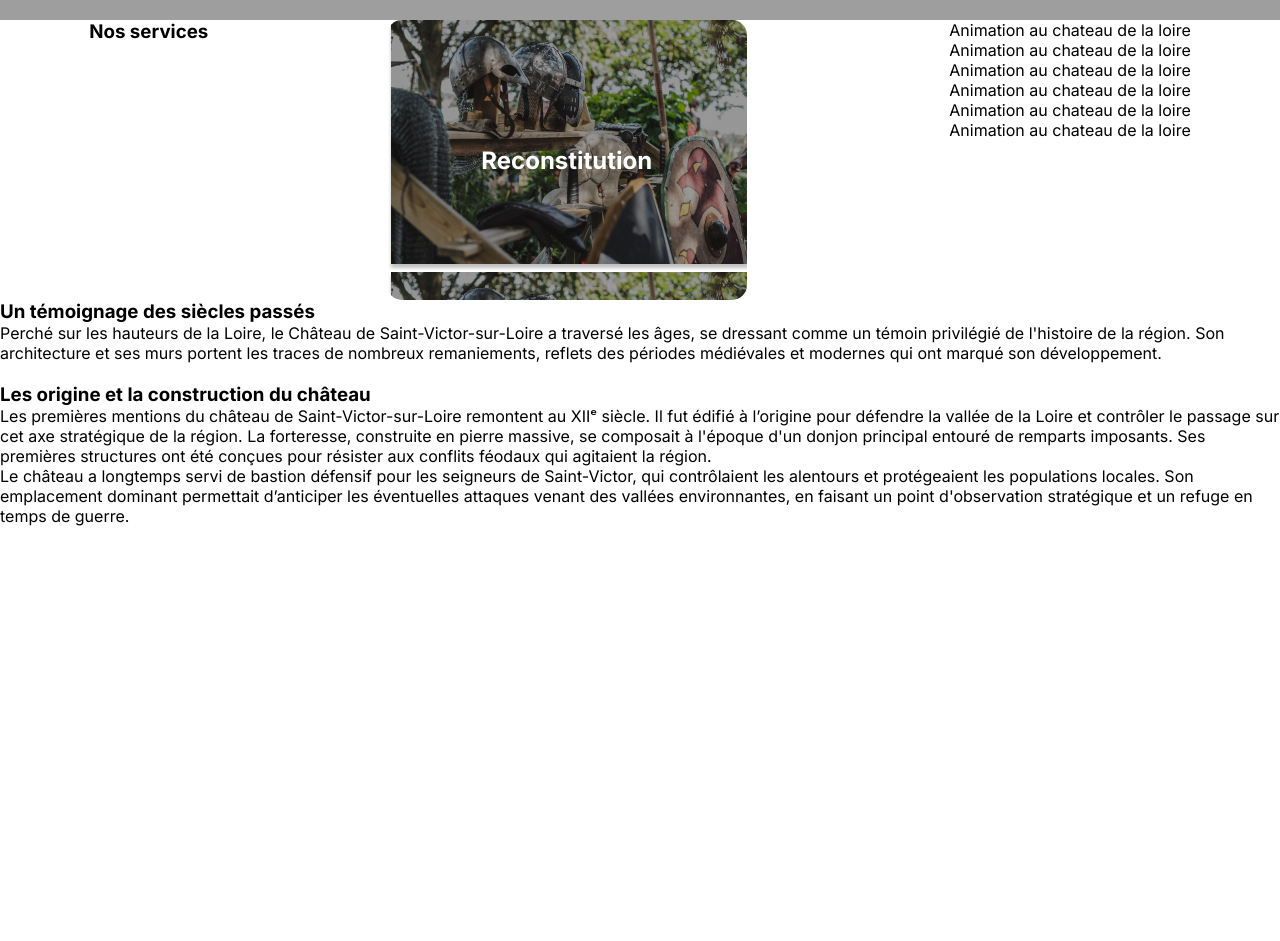
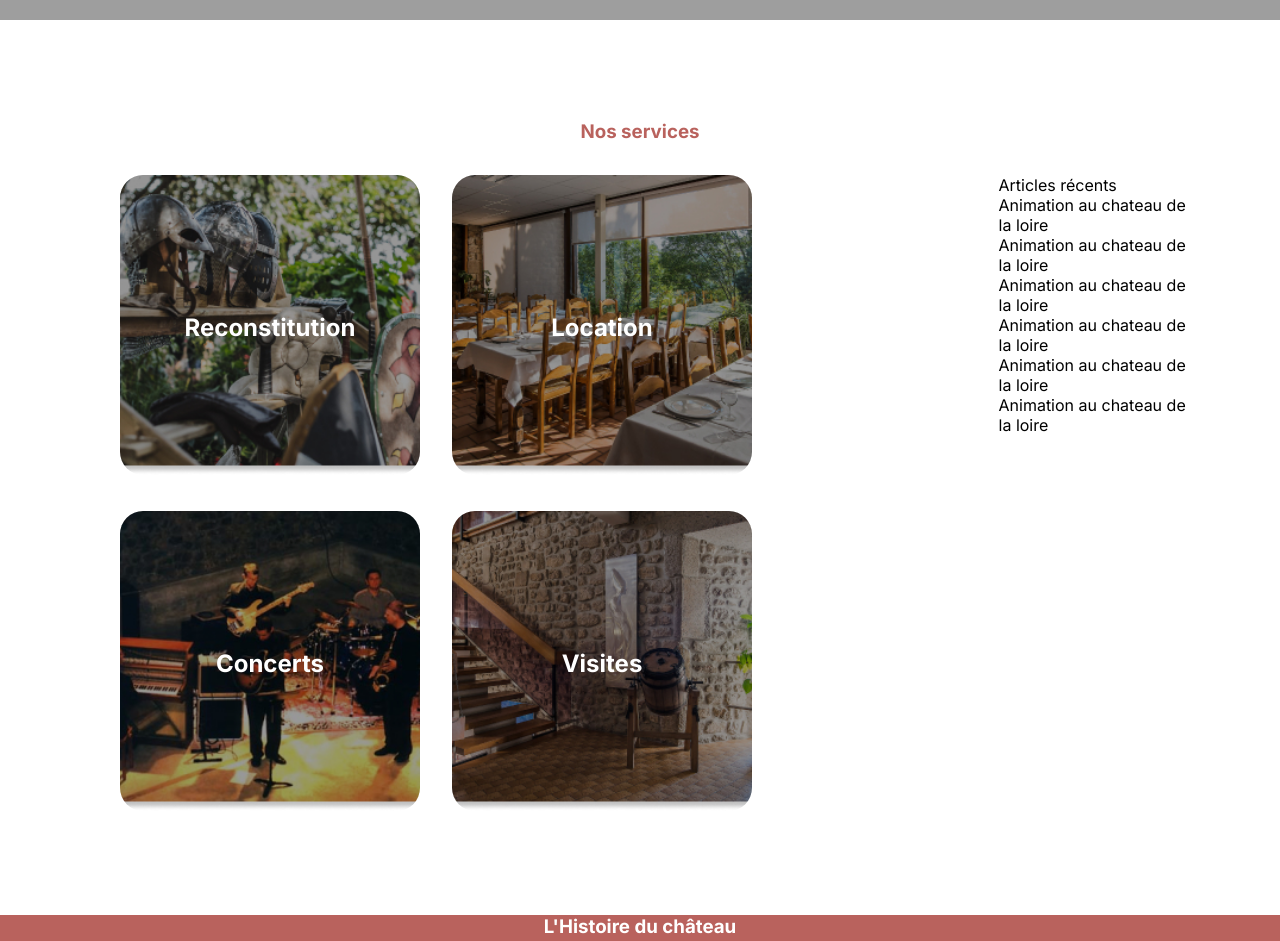
Before and after one commit to mahidine-z/test-nouvelle-formule, a plain HTML site: page index.html in a window 1280 px wide. Shown: the part 780-1721 px from the top of the page. Before the commit the page ends 1306 px from the top, so only its background shows below. Drawn offline with Linux system fonts and the light colour scheme; grey boxes are pictures that could not be loaded.

Commit message:
test nouvelle formule 2.0

```diff
--- a/index.html
+++ b/index.html
@@ -35,79 +35,98 @@
         </section>
 
         <!--Nos services-->
-        <section class="nosservices">
-            <h3>Nos services</h3>
+        <section>
+            <h3 class="couleurnosservices">Nos services</h3>
+            <div class="containerservices flex spacebetween container">
+                <!-- partie de gauche -->
+                <div class="width75 flex">
+                    <!--Reconstitution-->
+                    <a class="card" href="" title="lien pour la reconstitution">
 
-            <div>
-                <a href="" class="reconstitution" title="lien pour la reconstitution">
+                        <img src="assets/reconstitution.jpg">
+                        <h2>Reconstitution</h2>
+                    </a>
+                    <!--Location-->
+                    <a class="card" href="" title="lien pour la Location">
 
-               <!-- <img src="assets/reconstitution.jpg"-->
-                <h2>Reconstitution</h2>
-                </a>
+                        <img src="assets/location.jpg">
+                        <h2>Location</h2>
+                    </a>
+                    <!--Concerts-->
+                    <a class="card" href="" title="lien pour les Concerts">
+                        <img src="assets/concert.jpg" alt="">
+                        <h2>Concerts</h2>
+                    </a>
 
+                    <!--Visites-->
+                    <a class="card" href="" title="lien pour les visites">
+                        <img src="assets/visite.jpg" alt="">
+                        <h2>Visites</h2>
+                    </a>
+                </div>
+                <!-- partie de droite -->
+                <aside>
 
-              <!--  <a class="btn" href="" title="lien pour la reconstitution">Location</a>
-                <img src="assets/location.jpg" alt="">
+                    <div class="sticky">
+                        <p>Articles récents</p>
+                        <nav>
+                            <ul>
 
-                <a class="btn" href="" title="lien pour la reconstitution">Concerts</a>
-                <img src="assets/concert.jpg" alt="">
+                                <li><a href="Animation au chateau de la loire" class="black">Animation au chateau de la
+                                        loire</a></li>
+                                <li><a href="Animation au chateau de la loire" class="black">Animation au chateau de la
+                                        loire</a></li>
+                                <li><a href="Animation au chateau de la loire" class="black">Animation au chateau de la
+                                        loire</a></li>
+                                <li><a href="Animation au chateau de la loire" class="black"> Animation au chateau de la
+                                        loire</a></li>
+                                <li><a href="Animation au chateau de la loire" class="black">Animation au chateau de la
+                                        loire</a></li>
+                                <li><a href="Animation au chateau de la loire" class="black"> Animation au chateau de la
+                                        loire</a></li>
 
-                <a class="btn" href="" title="lien pour la reconstitution">Visites</a>
-                <img src="assets/visite.jpg" alt="">
--->
-
-
-
-
-
+                            </ul>
+                    </div>
+                    </nav>
+                </aside>
 
             </div>
+            <!--Fioriture-->
+            <img src="assets/filigrane.png" alt="" class="filigrane">
 
-
-
-
-            <aside>
-                <h3></h3>
-                <ul>
-                    <li>Animation au chateau de la loire</li>
-                    <li>Animation au chateau de la loire</li>
-                    <li>Animation au chateau de la loire</li>
-                    <li>Animation au chateau de la loire</li>
-                    <li>Animation au chateau de la loire</li>
-                    <li>Animation au chateau de la loire</li>
-
-                </ul>
-            </aside>
         </section>
 
         <!--Un témoignage des siècles passés-->
-        <section>
-            <h3>Un témoignage des siècles passés</h3>
-            <p>Perché sur les hauteurs de la Loire, le Château de Saint-Victor-sur-Loire a traversé les âges, se
-                dressant comme un témoin privilégié de l'histoire de la région. Son architecture et ses murs portent les
-                traces de nombreux remaniements, reflets des périodes médiévales et modernes qui ont marqué son
-                développement.</p>
-            <img src="" alt="">
+        <section class="témoignage ">
+            <h3 class="couleurtext">L'Histoire du château</h3>
+            <div class="flex spacebetween container">
+                <div class="sièclespassés couleurtext">
+                    <h4>Un témoignage des siècles passés</h4>
+                    <p>Perché sur les hauteurs de la Loire, le Château de Saint-Victor-sur-Loire a traversé les âges, se
+                        dressant comme un témoin privilégié de l'histoire de la région. Son architecture et ses murs
+                        portent les
+                        traces de nombreux remaniements, reflets des périodes médiévales et modernes qui ont marqué son
+                        développement.</p>
+                </div>
+                <img src="assets/loire.jpg" class="card" alt="">
+            </div>
         </section>
 
         <section>
             <h3>Les origine et la construction du château</h3>
             <p>Les premières mentions du château de Saint-Victor-sur-Loire remontent au XIIᵉ siècle. Il fut édifié à
-                l’origine pour défendre la vallée de la Loire et contrôler le passage sur cet axe stratégique de la
+                l'origine pour défendre la vallée de la Loire et contrôler le passage sur cet axe stratégique de la
                 région. La forteresse, construite en pierre massive, se composait à l'époque d'un donjon principal
                 entouré de remparts imposants. Ses premières structures ont été conçues pour résister aux conflits
                 féodaux qui agitaient la région.</p>
             <p>Le château a longtemps servi de bastion défensif pour les seigneurs de Saint-Victor, qui contrôlaient les
-                alentours et protégeaient les populations locales. Son emplacement dominant permettait d’anticiper les
+                alentours et protégeaient les populations locales. Son emplacement dominant permettait d'anticiper les
                 éventuelles attaques venant des vallées environnantes, en faisant un point d'observation stratégique et
                 un refuge en temps de guerre.</p>
 
 
 
         </section>
-
-
-
     </main>
 
 </body>
--- a/style.css
+++ b/style.css
@@ -39,6 +39,9 @@ li {
 }
 
 /* header*/
+
+
+
 
 header nav {
     width: 40%;
@@ -110,33 +113,137 @@ h1 {
 
 .images {}
 
-.nosservices {
+/*.nosservices {
     width: 100%;
     display: flex;
     justify-content: space-around;
 }
 
-.nosservices div{
+.nosservices div {
     width: 30%;
+}*/
+
+
+
+/*.nosservices div img {
+    width: 100%;
+    object-fit: covers;*/
+
+h2 {
+    z-index: 1;
+    text-align: center;
 }
 
-.reconstitution{
-width: 45vh ;
-height: 35vh;
-background-image: url("/assets/reconstitution.jpg") ;
-border-radius: 15px;
-align-items: center;
-display: flex;
-justify-content: center;
+/*.location {
+    width: 45vh;
+    height: 35vh;
+    background-image: url("/assets/location.jpg");
+    border-radius: 15px;
+    align-items: center;
+    display: flex;
+    justify-content: center;
+}*/
+/*.reconstitution {
+    width: 45vh;
+    height: 35vh;
+    background-image: url("/assets/reconstitution.jpg");
+    border-radius: 15px;
+    align-items: center;
+    display: flex;
+    justify-content: center;
+
+}*/
+
+/*SECTION SERVICES*/
+
+.containerservices div{
+   /* background-color: red;*/
+    width: 60%;
+    margin-left: 80px;
+    gap: 32px;
+}
+
+.containerservices aside{
+    background-color: white;
+
 
 }
 
-.nosservices div img{
-    width: 100%;
-    object-fit: covers;
+.width70{
+    width: 75%;
 }
 
-h2{
-    z-index: 1 ;
+/*.width30{
+    width:25%;
+}*/
+
+.containerservices img{
+    width: 300px;
+    height: 300px;
+    object-fit: cover;
+}
+
+.container{
+    max-width: 1200px;
+    margin: auto;
+}
+.card{
+    position: relative;
+    display: block;
+    color: white;
+    border-radius: 23px;
+}
+
+.card img{
+    border-radius: 23px;
+}
+
+
+
+.card h2{
+    position: absolute;
+    top: 50%;
+    left: 50%;
+    transform: translate(-50%,-50%);
+}
+
+.sticky{
+    position: sticky;
+    top: 80px;
+}
+
+h3{
     text-align: center;
+    margin-bottom: 32px;
 }
+
+section{
+    margin-bottom: 100px;
+}
+
+.filigrane{
+    position: fixed;
+    top: 192px;
+    left: 0px;
+    z-index: -1;
+}
+
+.black{
+    color: black;
+}
+
+.témoignage{
+    background-color: #B9625D;
+}
+
+.sièclespassés{
+    width: 45%;
+}
+
+.couleurnosservices{
+    color: #B9625D;
+}
+
+.couleurtext{
+    color: white;
+}
```
